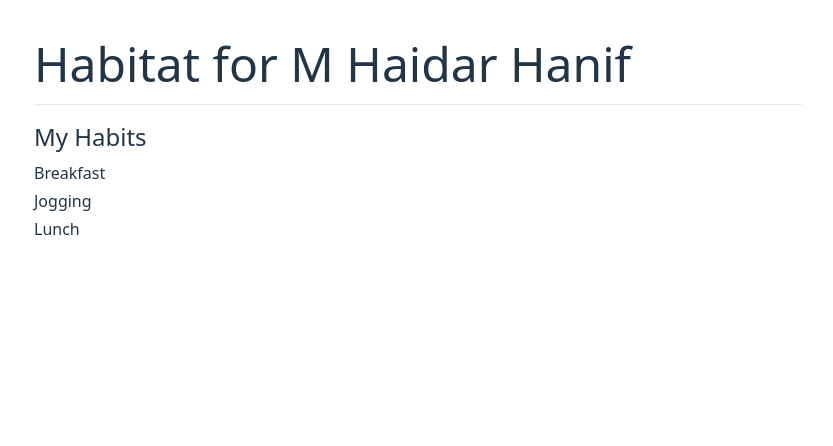
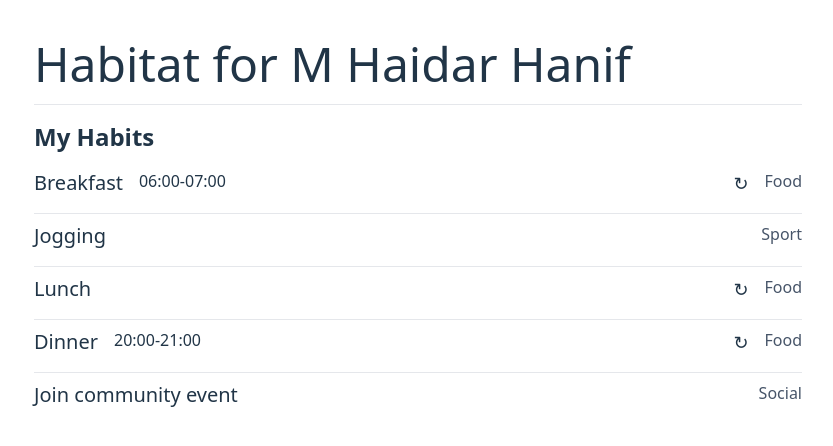
Before and after one commit to mhaidarhanif/habitat-2, a React (Vite) app: page / in a window 1280 px wide. Shown: the top 446 px of the page, without its empty margins (222-1055 px from the left). Built offline with nearby package versions, Linux system fonts and the light colour scheme.

Commit message:
feat: improve display of habit item data

```diff
--- a/package.json
+++ b/package.json
@@ -10,6 +10,7 @@
     "preview": "vite preview"
   },
   "dependencies": {
+    "dayjs": "^1.11.11",
     "react": "^18.2.0",
     "react-dom": "^18.2.0"
   },
--- a/src/app.tsx
+++ b/src/app.tsx
@@ -12,10 +12,10 @@ export function App() {
         <hr />
 
         <section className="space-y-2">
-          <h2 className="text-2xl">My Habits</h2>
+          <h2 className="text-2xl font-bold">My Habits</h2>
 
           <div>
-            <ul className="space-y-1">
+            <ul className="flex flex-col gap-2 divide-y divide-solid">
               {dataHabits.map((habit) => (
                 <li key={habit.id}>
                   <HabitItem habit={habit} />
--- a/src/components/ui/habit-item.tsx
+++ b/src/components/ui/habit-item.tsx
@@ -1,9 +1,27 @@
 import { type Habit } from "../../data/habits";
+import { getTimeString } from "../../utils/datetime";
 
 export function HabitItem({ habit }: { habit: Habit }) {
+  const timeStart = getTimeString(habit.timeStart);
+  const timeEnd = getTimeString(habit.timeEnd);
+
   return (
-    <div>
-      <p>{habit.text}</p>
+    <div className="flex justify-between py-2">
+      <div className="inline-flex gap-4">
+        <p className="text-xl">{habit.text}</p>
+        {timeStart && timeEnd && (
+          <p>
+            <time dateTime={timeStart}>{timeStart}</time>
+            <span>-</span>
+            <time dateTime={timeEnd}>{timeEnd}</time>
+          </p>
+        )}
+      </div>
+
+      <div className="inline-flex gap-4">
+        {habit.isDaily && <p className="text-lg">↻</p>}
+        <p className="text-slate-600 dark:text-slate-400">{habit.category}</p>
+      </div>
     </div>
   );
 }
--- a/src/data/habits.ts
+++ b/src/data/habits.ts
@@ -2,6 +2,9 @@ export type Habit = {
   id: number;
   text: string;
   category: string;
+  isDaily: boolean;
+  timeStart?: Date;
+  timeEnd?: Date;
 };
 
 export const dataHabits: Habit[] = [
@@ -9,15 +12,34 @@ export const dataHabits: Habit[] = [
     id: 1,
     text: "Breakfast",
     category: "Food",
+    isDaily: true,
+    timeStart: new Date("2000-01-01 06:00"),
+    timeEnd: new Date("2000-01-01 07:00"),
   },
   {
     id: 2,
     text: "Jogging",
     category: "Sport",
+    isDaily: false,
   },
   {
     id: 3,
     text: "Lunch",
     category: "Food",
+    isDaily: true,
+  },
+  {
+    id: 4,
+    text: "Dinner",
+    category: "Food",
+    isDaily: true,
+    timeStart: new Date("2000-01-01 20:00"),
+    timeEnd: new Date("2000-01-01 21:00"),
+  },
+  {
+    id: 5,
+    text: "Join community event",
+    category: "Social",
+    isDaily: false,
   },
 ];
--- /dev/null
+++ b/src/utils/datetime.ts
@@ -0,0 +1,6 @@
+import dayjs from "dayjs";
+
+export function getTimeString(date: Date | undefined) {
+  const timeString = date ? dayjs(date).format("HH:mm") : null;
+  return timeString;
+}
```
Also changed, not shown: 1 other file (tests, documents, lock files or other folders).
